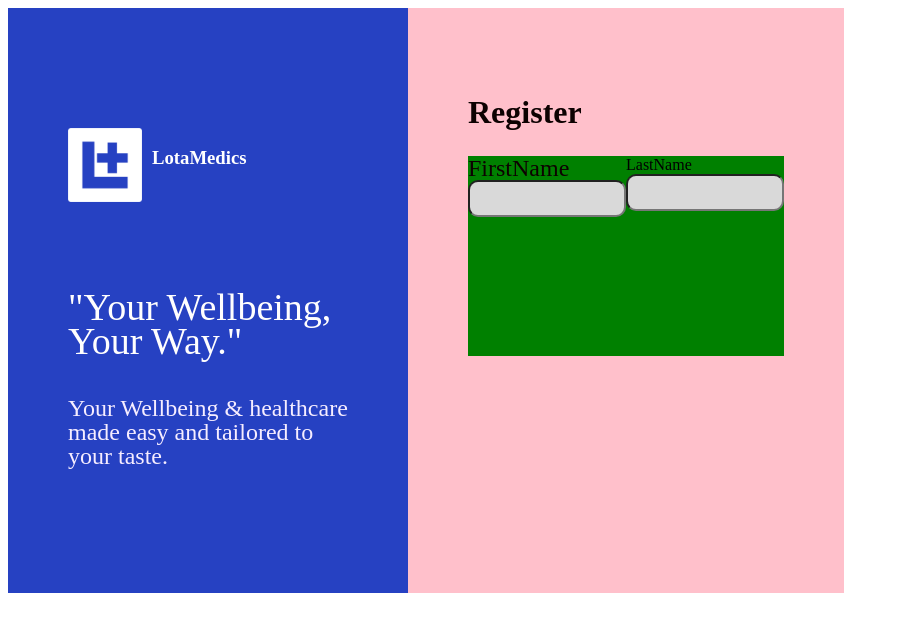
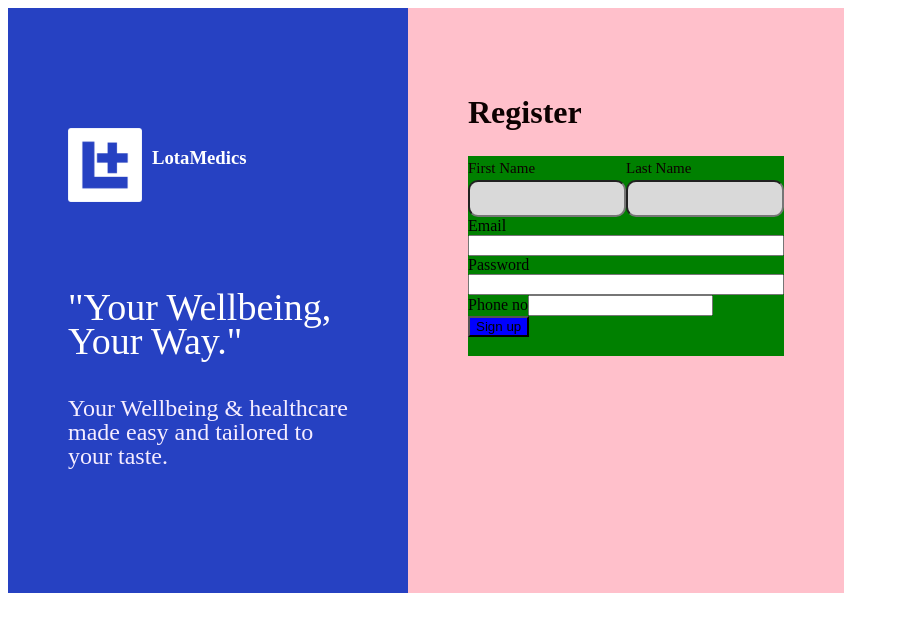
Before and after one commit to Solex202/electronic_health_client, a React (Vite) app: page / in a window 1280 px wide. Shown: the top 632 px of the page, without its empty margins (0-899 px from the left). Built offline with nearby package versions, Linux system fonts and the light colour scheme.

Commit message:
registration page

```diff
--- a/src/pages/auth/Register/index.jsx
+++ b/src/pages/auth/Register/index.jsx
@@ -23,15 +23,29 @@ const Register
                         <form className={style.form}>
                             <div className={style.fullname}>
                                 <div className={style.firstname}>
-                                    <label for="name">FirstName</label>
+                                    <label for="name">First Name</label>
                                     <input type="name" id="name" name="firstName" required/>
                                 </div>
                                 <div className={style.lastname}>
-                                    <label for="name">LastName</label>
+                                    <label for="name">Last Name</label>
                                     <input type="name" id="name" name="lastName" required/>
                                 </div>
 
                             </div>
+                            <div className={style.email}>
+                                <label for="email">Email</label>
+                                <input type="email" id="email" name="email" required/>
+                            </div>
+                            <div className={style.password}>
+                                <label for="password">Password</label>
+                                <input type="password" id="password" name="password" required/>
+                            </div>
+                            <div className={style.phonenumber}>
+                                <label for="phone">Phone no</label>
+                                <input type="tel" id="phone" name="phone" pattern="[0-9]{10}"  required/>
+                                {/* <small>Format: 1234567890</small> */}
+                            </div>
+                            <button>Sign up</button>
 
                         </form>
                     </div>
--- a/src/pages/auth/Register/index.module.css
+++ b/src/pages/auth/Register/index.module.css
@@ -99,12 +99,30 @@
     flex-direction: column;
 }
 
+.email{
+    display: flex;
+    flex-direction: column;
+}
+
+.password{
+    display: flex;
+    flex-direction: column;
+}
 .firstname label{
     color: #0D0101;
     font-family: Montserrat;
-    font-size: 24px;
+    font-size: 15px;
     font-style: normal;
-    font-weight: 400;
+    font-weight: 300;
+    line-height: 24px; /* 100% */
+}
+
+.lastname label{
+    color: #0D0101;
+    font-family: Montserrat;
+    font-size: 15px;
+    font-style: normal;
+    font-weight: 300;
     line-height: 24px; /* 100% */
 }
 
@@ -123,3 +141,7 @@
     border-radius: 10px;
     background: #D9D9D9;
 }
+
+.form button{
+    background-color: blue;
+}
```
